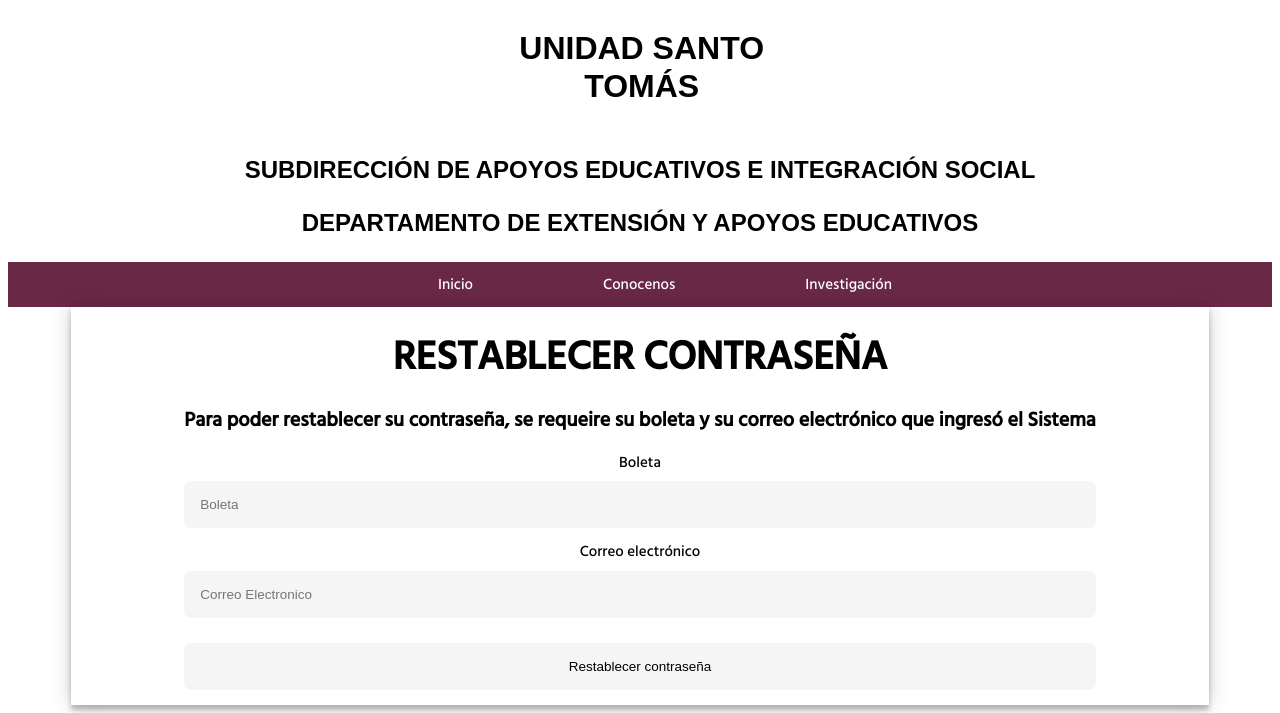
After one commit to DanielG07/SistemaAtencionSS, a Flask app: page /restablecer_contrasena in a window 1280 px wide. The commit adds this page. Shown: the part 357-1070 px from the top of the page. Run offline with Flask 2, Linux system fonts and the light colour scheme.

Commit message:
Se agrega funcionalidad de restablecimiento de contraseña al alumno

```diff
--- a/CREACION DATABASE.sql
+++ b/CREACION DATABASE.sql
@@ -89,6 +89,7 @@ Ubicacion_calleynum VARCHAR(75),
 Ubicacion_colonia VARCHAR(75),
 Ubicacion_alcaldia VARCHAR(75),
 Ubicacion_codpos VARCHAR(30),
+Token VARCHAR(32),
 FOREIGN KEY (Id_carrera) REFERENCES TABLE_CARRERA (id_carrera),
 FOREIGN KEY (Id_Sexo) REFERENCES TABLE_SEXO (Id_Sexo),
 FOREIGN KEY (user_id) REFERENCES USERS (Id_user)
--- a/app/app.py
+++ b/app/app.py
@@ -3,6 +3,8 @@ from datetime import datetime
 from sqlalchemy import Date
 from flask import Flask, redirect, render_template, request, url_for, send_file, session
 from flask_session import Session
+from flask_mail import Message
+from flask_mail import Mail
 from utils.funcion_excel import createApiResponse
 from utils.mocks import preregistro_mock, registro_mock, completados_mock
 from flask_sqlalchemy import SQLAlchemy
@@ -10,6 +12,7 @@ from utils.funcion_correo import enviar_correo
 from werkzeug.utils import secure_filename
 from lee_pdf import lectura
 import hashlib
+import secrets
 
 #server='DESKTOP-A8TJQDL\SQLEXPRESS01'  #PARA JOSHEP
 server='LAPTOP-9T4B4IDA' #PARA J CRUZ
@@ -23,6 +26,17 @@ app.config['SQLALCHEMY_DATABASE_URI'] = 'mssql+pyodbc://' + user + ':' + passwor
 app.config['SESSION_TYPE'] = 'filesystem'
 app.secret_key = 'mysecretkey'
 Session(app)
+
+## CONFIGURACION DEL ENVIO DE CORREO PARA RECUPERACION DE CONTRASEÑA
+app.config['MAIL_SERVER'] = 'smtp.gmail.com'
+app.config['MAIL_PORT'] = 465
+app.config['MAIL_USERNAME'] = 'enda0507@gmail.com@gmail.com'
+app.config['MAIL_PASSWORD'] = 'nkjvhfykxxtbuykb'
+app.config['MAIL_USE_TLS'] = False
+app.config['MAIL_USE_SSL'] = True
+app.config['MAIL_DEFAULT_SENDER'] = 'enda0507@gmail.com@gmail.com'
+mail = Mail(app)
+
 
 # CONEXIÓN A LA BASE DE DATOS
 try:
@@ -73,6 +87,7 @@ class DataUsers(db.Model):
     ubicacion_colonia = db.Column(db.String(75), nullable=True, name='Ubicacion_colonia')
     ubicacion_alcaldia = db.Column(db.String(75), nullable=True, name='Ubicacion_alcaldia')
     ubicacion_codpos = db.Column(db.String(30), nullable=True, name='Ubicacion_codpos')
+    token = db.Column(db.String(32), nullable=True,unique=True,name='Token')
 
 def insertar_user(data):
     print(data)
@@ -179,12 +194,16 @@ def index():
     data={
         'titulo':'Sistema Servicio Social'
     }
+    nueva = session.get('nueva',None)
     error = session.get('error', None)
     exitoso = session.get('exitoso', None)
+    instrucciones = session.get('instrucciones', None)
     session.pop('error', None)
     session.pop('exitoso', None)
+    session.pop('nueva', None)
+    session.pop('instrucciones', None)
     session.clear()
-    return render_template('index.html', error=error,data=data,exitoso=exitoso)
+    return render_template('index.html', error=error,data=data,exitoso=exitoso,nueva=nueva,instrucciones=instrucciones)
 
 @app.route('/registro')
 def registroUsuario():
@@ -417,8 +436,77 @@ def perfilEstudiante(boleta):
             break
     return render_template('estudiante/perfil.html', data=data, expediente=expediente)
 
+## RESTABLECIMIENTO DE CONTRASEÑA DEL ALUMNO
+
+@app.route('/restablecer_contrasena')
+def restablecer_contrasena():
+    data={
+        'titulo':'Cambiar contraseña'
+    }
+    return render_template('restablecer_contrasena.html',data=data)
+
+@app.route('/restablecer_contrasena',methods=['POST'])
+def restablecer_contrasena_usuario():
+    if request.method == 'POST':
+        boleta = request.form['Idp-Boleta']
+        correo = request.form['Idp-email']
+        # Verificar si el correo está registrado en la base de datos
+        usuario = DataUsers.query.filter_by(boleta=boleta).first()
+        if usuario:
+            correobase = usuario.correo
+            if correobase == correo:
+                # Generar un token único para el usuario
+                token = secrets.token_urlsafe(16)
+                # Guardar el token en la base de datos
+                usuario.token = token
+                db.session.commit()
+                # Crear el enlace de restablecimiento de contraseña
+                enlace = url_for('restablecer_contrasena_confirmacion', token=token, _external=True)
+                # Crear el mensaje de correo electrónico
+                asunto = 'Restablecimiento de contraseña'
+                print(asunto)
+                mensaje = render_template('email/restablecer_contrasena.html', enlace=enlace)
+                print(mensaje)
+                enviar_correo(correo, asunto, mensaje)
+                print("Se envio")
+                # Redirigir al usuario a la página de inicio con un mensaje de confirmación
+                instrucciones = "Se ha enviado un correo electrónico con instrucciones para restablecer tu contraseña."
+                print(instrucciones)
+                session['instrucciones'] = instrucciones
+                return redirect(url_for('index'))
+            else:
+                print('El correo electrónico no coincide con el registrado en la base de datos.')
+                return redirect(url_for('restablecer_contrasena'))
+        else:
+            print('No existe la boleta en el sistema.')
+            return redirect(url_for('restablecer_contrasena'))
 
 
+@app.route('/restablecer-contrasena-confirmacion/<token>', methods=['GET', 'POST'])
+def restablecer_contrasena_confirmacion(token):
+    usuario = DataUsers.query.filter_by(token=token).first()
+    if not usuario:
+        print('El enlace de restablecimiento de contraseña no es válido o ha expirado.')
+        return redirect(url_for('restablecer_contrasena'))
+    if request.method == 'POST':
+        if usuario:
+            print("Existe el usuario, el enlace está activo")
+            id = usuario.user_id
+            user = Users.query.filter_by(id=id).first()
+            if user:
+                print("Encontré el id")
+            # Verificar que la contraseña sea segura
+            contrasena = request.form['Idp-contraseña']
+            # Actualizar la contraseña del usuario
+            passwo = hashlib.md5(contrasena.encode('utf-8')).hexdigest().encode('utf-8')
+            user.passw = passwo
+            usuario.token = None
+            db.session.commit()
+            print('Tu contraseña ha sido actualizada.')
+            nueva="Se ha actualizado tu contraseña"
+            session['nueva'] = nueva
+            return redirect(url_for('index'))
+    return render_template('restablecer_contrasena_confirmacion.html')
 #PRUEBAS PARA INICIO DE SESION SIN BASE DE DATOS#
 @app.route('/inicio', methods=['POST'])
 def inicio():
--- /dev/null
+++ b/app/templates/restablecer_contrasena.html
@@ -0,0 +1,66 @@
+<!DOCTYPE html>
+<html lang="en">
+<head>
+    <meta charset="UTF-8">
+    <meta name="viewport" content="width=device-width, initial-scale=1.0">
+    <title>¿Olvidó su contraseña?</title>
+    <link rel="stylesheet" href="static/css/style.css">
+    <!-- <link rel="stylesheet" href="static/css/estilosAlumnos.css"> -->
+</head>
+
+{% block header %}
+{% include 'components/header.html' %}
+{% endblock %}
+
+{% block body %}
+
+<div class="main-page">
+    <div class="wrap-datos">
+        <div id="idregistro">
+            <h1 class="titulo_Registro_sistema">RESTABLECER CONTRASEÑA </h1>
+            <div>
+                <h4> Para poder restablecer su contraseña, se requeire su boleta y su correo electrónico que ingresó el Sistema</h4>
+            </div>
+
+            {% if errorcarta %}
+                <div class=" banner_error red no-margin no-padding dp-campo">
+                    <p class="error-message" >{{ errorcarta }}</p>
+                </div>
+            {% endif %}
+
+
+            <form action="" method="post" enctype="multipart/form-data">
+
+                <div class="dp-campo">
+                    <div class="dp-boleta">
+                        <label class="label_confirmacion">Boleta</label>
+                        <div class="Idp-campo">
+                            <input id="boleta" name="Idp-Boleta" type="text" placeholder="Boleta" required />
+                        </div>
+                    </div>
+                </div>
+
+                <div class="dp-campo">
+                    <div class="dp-email">
+                        <label class="label_confirmacion">Correo electrónico</label>
+                        <div class="Idp-campo">
+                            <input id="email" name="Idp-email" type="text" placeholder="Correo Electronico" required/>
+                        </div>
+                    </div>
+                </div>
+
+                <div  class="dp-campo">
+                    <input class="Idp-campo label_confirmacion" type="submit" id="boton" value="Restablecer contraseña">
+                </div>
+
+            </form>
+        </div>
+
+    </div>
+
+
+
+</div>
+
+
+{% endblock %}
--- a/requerimientos.txt
+++ b/requerimientos.txt
@@ -7,3 +7,4 @@ pyodbc==4.0.35
 SQLAlchemy==2.0.2
 Flask-SQLAlchemy==3.0.3
 Flask-Session==0.4.0
+Flask-Mail==0.9.1
```
Also changed, not shown: app/templates/email/restablecer_contrasena.html (added, +11 -0 lines), app/templates/index.html (+13 -0 lines), app/templates/restablecer_contrasena_confirmacion.html (added, +88 -0 lines), 1 other file.
